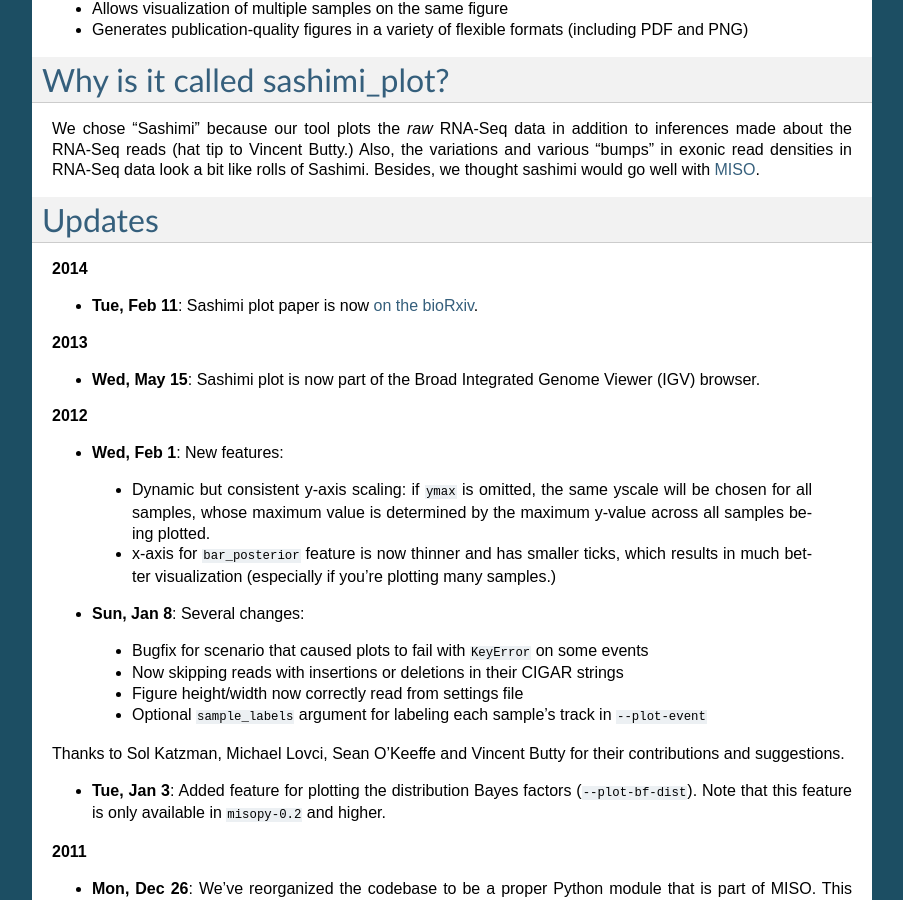
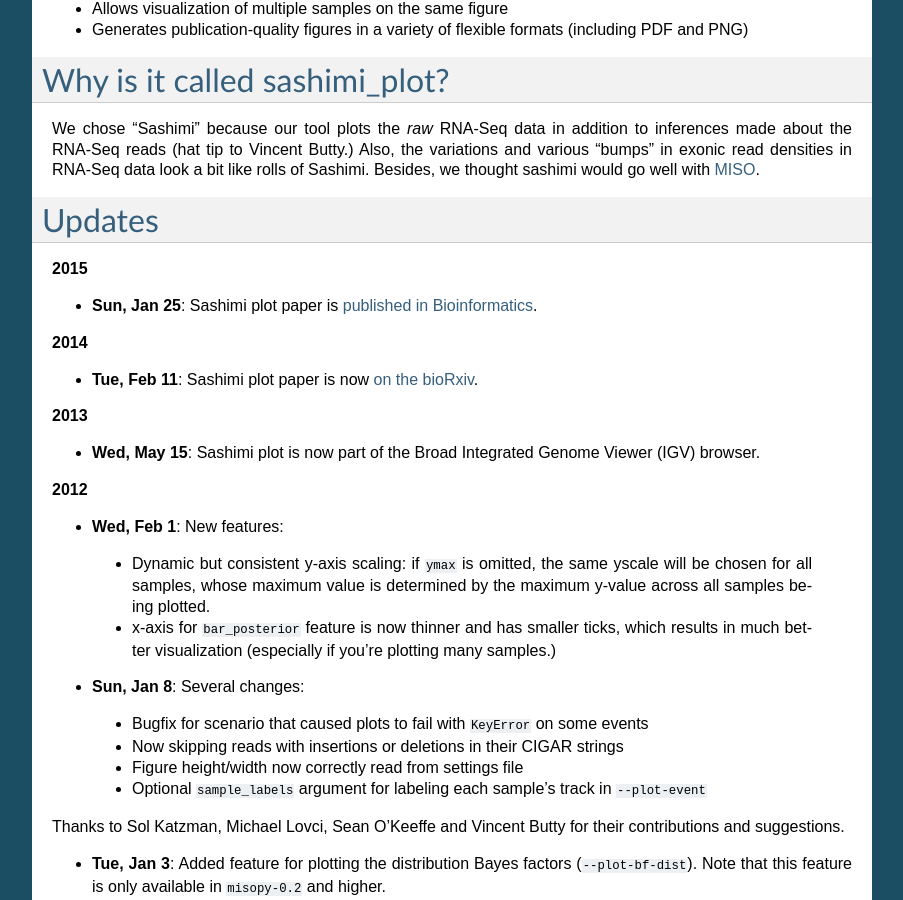
Before and after one commit to yarden/MISO, a Sphinx documentation site: the page built from docs/source/sashimi.rst, in a window 1280 px wide and 900 px high, scrolled down 1665 px. Shown: the whole window, without its empty margins (198-1101 px from the left). Built offline with Sphinx 7.4.7, drawn with Linux system fonts in a browser that asks for light colours; pages that are not in the unit, such as notebooks, are missing from menus.

Commit message:
Update sashimi.rst
Add reference to the paper Katz et al., 2015 (https://doi.org/10.1093/bioinformatics/btv034).

```diff
--- a/docs/source/sashimi.rst
+++ b/docs/source/sashimi.rst
@@ -57,6 +57,10 @@ We chose "Sashimi" because our tool plots the *raw* RNA-Seq data in addition to
 
 Updates
 =======
+
+**2015**
+
+* **Sun, Jan 25**: Sashimi plot paper is `published in Bioinformatics <https://doi.org/10.1093/bioinformatics/btv034>`_.
 
 **2014**
 
```
